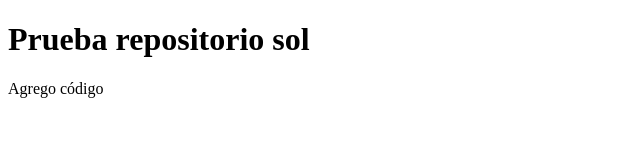
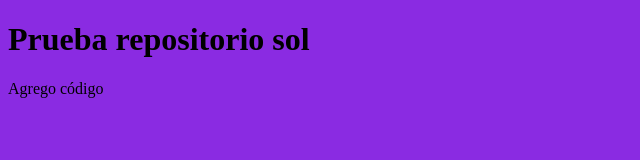
Before and after one commit to samaya199/CursoGitEclipse, a plain HTML site: page Index.html in a window 1280 px wide. Shown: the whole page, without its empty margins (0-640 px from the left). Drawn offline with Linux system fonts and the light colour scheme.

Commit message:
Agrega carpeta y hoja de estilos y se ajusta index

```diff
--- a/Index.html
+++ b/Index.html
@@ -3,6 +3,7 @@
   <head>
     <meta charset="UTF-8" />
     <meta name="viewport" content="width=, initial-scale=1.0" />
+    <link rel="stylesheet" href="Styles/estilos.css" />
     <title>Document</title>
   </head>
   <body>
--- /dev/null
+++ b/Styles/estilos.css
@@ -0,0 +1,3 @@
+body {
+  background-color: blueviolet;
+}
```
